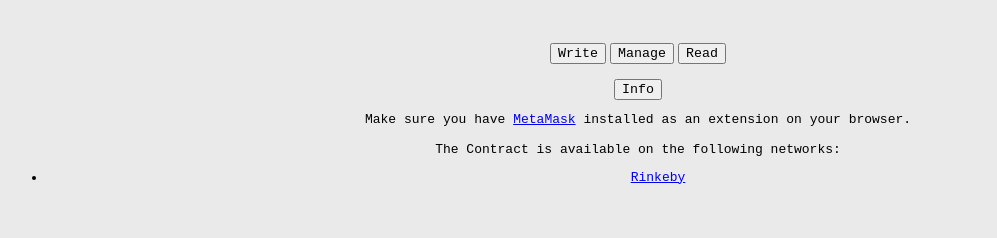
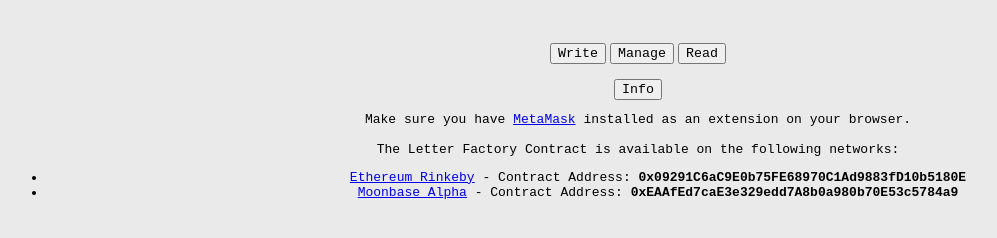
Before and after one commit to NFTletter/letter, a website built with webpack: page app/src/index.html in a window 1280 px wide. Shown: the part 124-362 px from the top of the page, without its empty margins (2-999 px from the left). Built offline with nearby package versions, Linux system fonts and the light colour scheme.

Commit message:
add moonbeam alpha

```diff
--- a/app/src/index.html
+++ b/app/src/index.html
@@ -42,9 +42,10 @@ input {
     Make sure you have <a href="https://metamask.io">MetaMask</a> installed as an extension on your browser.
     <br>
     <br>
-    The Contract is available on the following networks:
+    The Letter Factory Contract is available on the following networks:
     <ul>
-      <li><a href="https://rinkeby.etherscan.io/address/0x09291C6aC9E0b75FE68970C1Ad9883fD10b5180E">Rinkeby</a></li>
+	    <li><a href="https://rinkeby.etherscan.io/address/0x09291C6aC9E0b75FE68970C1Ad9883fD10b5180E">Ethereum Rinkeby</a> - Contract Address: <b>0x09291C6aC9E0b75FE68970C1Ad9883fD10b5180E</b></li>
+      <li><a href="https://docs.moonbeam.network/networks/moonbase/">Moonbase Alpha</a> - Contract Address: <b>0xEAAfEd7caE3e329edd7A8b0a980b70E53c5784a9</b></li>
     </ul>
 
   </center>
--- a/app/src/writeLetter.js
+++ b/app/src/writeLetter.js
@@ -77,10 +77,13 @@ window.addEventListener("load", async function () {
     App.letterFactoryAddress = "0x09291C6aC9E0b75FE68970C1Ad9883fD10b5180E";
   } else if (App.network.chainId == 31337) { // local Hardhat
     App.letterFactoryAddress = "0x5FbDB2315678afecb367f032d93F642f64180aa3";
+  } else if (App.network.chainId == 1287){ // moonbeam alpha
+    App.letterFactoryAddress = "0xEAAfEd7caE3e329edd7A8b0a980b70E53c5784a9";
   } else {
     window.alert("error: no LetterFactory contract deployed in this network");
     return;
   }
+
 
   // load MetaMask account
   App.signer = App.provider.getSigner();
```
